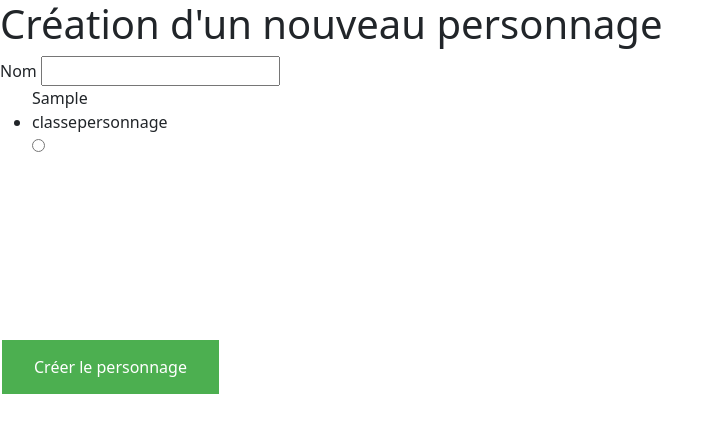
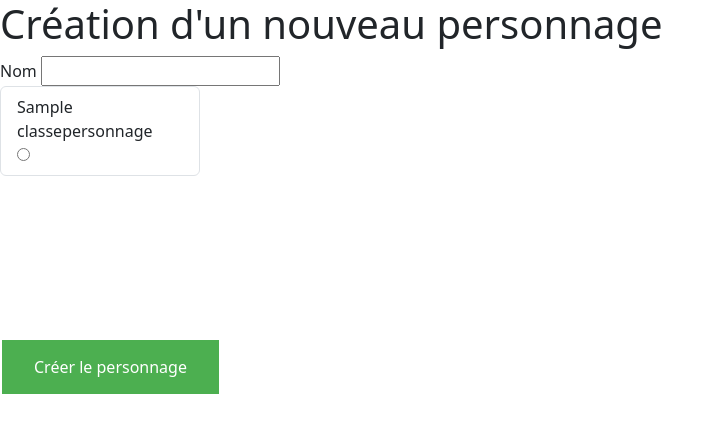
Before and after one commit to plducharme/Django-gestionnaire-personnages-jdr, a Django app: page /creation in a window 1280 px wide. Shown: the top 433 px of the page, without its empty margins (0-724 px from the left). Run offline with Django 5.2, Linux system fonts and the light colour scheme; tables that the repository leaves empty hold one stand-in row (values such as "Sample post"); some libraries are stand-ins or nearby versions.

Commit message:
ajout exemple bootstrap list-group

```diff
--- a/createur_personnage/templates/createur_personnage/creation.html
+++ b/createur_personnage/templates/createur_personnage/creation.html
@@ -15,10 +15,12 @@
         {% csrf_token %}
         <label for="nom">Nom</label>
         <input type="text" name="nom" id="nom">
+        <!-- CSS scrollable-container-class provenant de static/createur_personnage/css/base.css -->
         <div class="scrollable-container-classes">
-            <ul>
+            <ul class="list-group">
+            <!-- list-group et list-group-item provenant de django_bootstrap5 -->
             {% for classe in classes_personnages %}
-                <li>
+                <li class="list-group-item">
                     <label for="classe">{{ classe.nom }}</label>
                     <input type="radio" name="classe" id="classe" value="{{ classe.id }}"/>
                 </li>
```
